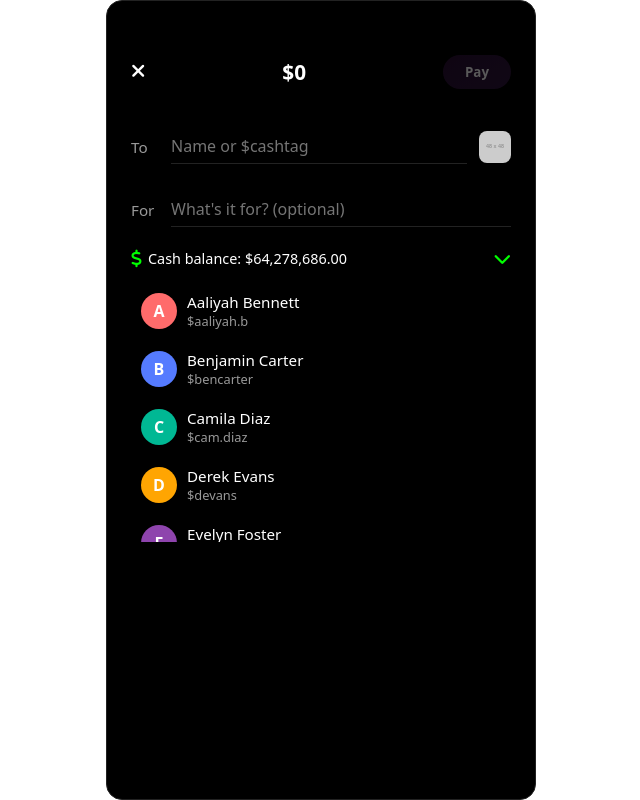
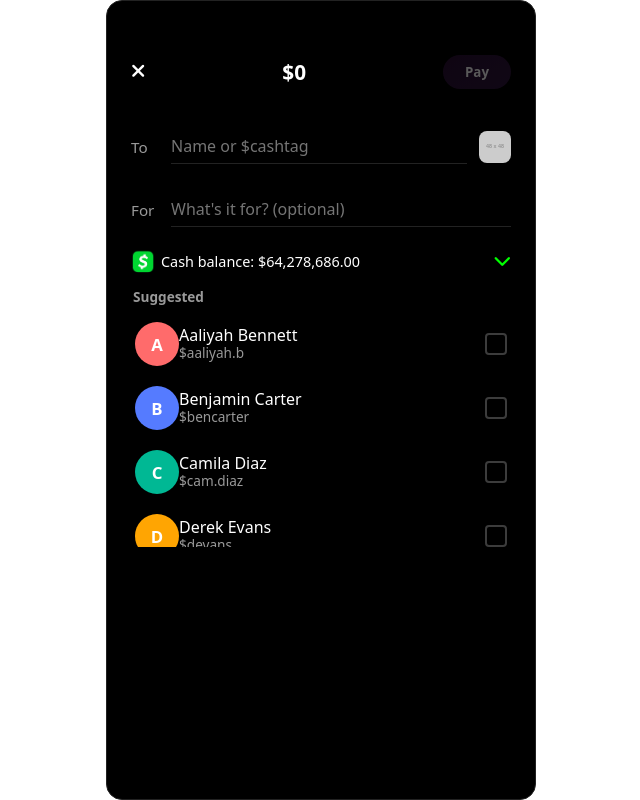
Before and after one commit to timalsina2000/CA, a plain HTML site: page pay.html in a window 1280 px wide. Shown: the whole page, without its empty margins (319-959 px from the left). Drawn offline with Linux system fonts and the light colour scheme; placeholder pictures from the web are drawn by us.

```diff
--- a/pay.html
+++ b/pay.html
@@ -2,7 +2,8 @@
 <html lang="en">
 <head>
 <meta charset="UTF-8" />
-  <meta name="viewport" content="width=device-width, initial-scale=1, maximum-scale=1, user-scalable=no" />
+<meta name="viewport"
+      content="width=device-width, initial-scale=1, maximum-scale=1, user-scalable=no" />
 <title>Pay</title>
 
 <link rel="stylesheet"
@@ -10,7 +11,13 @@
       crossorigin="anonymous" referrerpolicy="no-referrer" />
 
 <style>
-    :root{--bg:#000;--text:#fff;--text-dim:#999;--pill-start:#2b1035;--pill-end:#30163d}
+:root{
+  --bg:#000;
+  --text:#fff;
+  --text-dim:#999;
+  --pill-start:#2b1035;
+  --pill-end:#30163d;
+}
 *{box-sizing:border-box;margin:0;padding:0;font-family:system-ui,sans-serif}
 
 .phone{
@@ -46,31 +53,101 @@
 }
 .row input:focus{outline:none;border-bottom-color:#444}
 
-    #suggestions{
-      margin-top:14px;
-      max-height:260px;              /* taller so 10 rows fit before scroll */
-      overflow-y:auto;
-    }
-    .sg{
-      display:flex;align-items:center;gap:10px;
-      padding:10px;border-radius:12px;cursor:pointer;
-      transition:background .15s;
-    }
-    .sg:hover{background:#111}
-    .sg-typed{background:#0a0a0a}
-
-    .avatar{
-      width:36px;height:36px;border-radius:50%;
-      flex-shrink:0;display:flex;align-items:center;justify-content:center;
-      font-weight:600;color:#fff;
-    }
-    .nm{font-size:.95rem}
-    .handle{font-size:.8rem;color:var(--text-dim)}
-
 .balance{
   margin-top:22px;display:flex;align-items:center;gap:6px;font-size:.9rem;
 }
 .balance i{font-size:1.1rem;color:#0f0}
+
+/* ---------- suggestions list container ---------- */
+#suggestions{
+  margin-top:14px;
+  max-height:260px;
+  overflow-y:auto;
+  width:100%;
+}
+.sg-heading{
+  font-size:.85rem;
+  font-weight:600;
+  color:var(--text-dim);
+  margin-bottom:6px;
+  padding:0 2px;
+  text-transform:none; /* screenshot uses Title Case */
+}
+
+/* suggestion row (screenshot style) */
+.sg-row{
+  display:flex;align-items:center;
+  width:100%;
+  padding:10px 4px;
+  border-radius:12px;
+  cursor:pointer;
+  transition:background .15s;
+}
+.sg-row:hover{background:#111}
+
+/* avatar types */
+.sg-avatar-img,
+.sg-avatar-fallback{
+  width:44px;
+  height:44px;
+  border-radius:50%;
+  flex-shrink:0;
+  object-fit:cover;
+  display:block;
+}
+.sg-avatar-fallback{
+  display:flex;
+  align-items:center;
+  justify-content:center;
+  font-weight:600;
+  color:#fff;
+  background:#555;
+  font-size:1.05rem;
+}
+
+/* text block */
+.sg-txt{
+  flex:1;
+  min-width:0; /* for ellipsis */
+}
+.sg-name{
+  font-size:1rem;
+  font-weight:500;
+  line-height:1.2;
+  white-space:nowrap;
+  overflow:hidden;
+  text-overflow:ellipsis;
+}
+.sg-handle{
+  font-size:.85rem;
+  color:var(--text-dim);
+  line-height:1.2;
+  white-space:nowrap;
+  overflow:hidden;
+  text-overflow:ellipsis;
+}
+
+/* selection square (visual only) */
+.sg-check{
+  width:22px;
+  height:22px;
+  margin-left:8px;
+  border:2px solid #555;
+  border-radius:4px;
+  flex-shrink:0;
+  display:flex;
+  align-items:center;
+  justify-content:center;
+  font-size:1rem;
+  color:var(--text);
+  opacity:.7;
+}
+.sg-row.selected .sg-check{
+  border-color:var(--text);
+  opacity:1;
+}
+.sg-row.selected .sg-check i{display:block}
+.sg-check i{display:none}
 
 /* ---------- full-screen loading overlay ---------- */
 #loading{
@@ -96,7 +173,6 @@
   border-radius:50%;
   opacity:.9;
 }
-    /* place 12 dots around a circle */
 .dots-loader span:nth-child(1)  {transform:rotate(  0deg) translate(28px);}
 .dots-loader span:nth-child(2)  {transform:rotate( 30deg) translate(28px);}
 .dots-loader span:nth-child(3)  {transform:rotate( 60deg) translate(28px);}
@@ -109,21 +185,22 @@
 .dots-loader span:nth-child(10) {transform:rotate(270deg) translate(28px);}
 .dots-loader span:nth-child(11) {transform:rotate(300deg) translate(28px);}
 .dots-loader span:nth-child(12) {transform:rotate(330deg) translate(28px);}
+@keyframes dots-rotate{to{transform:rotate(360deg)}}
 
-    @keyframes dots-rotate{
-      to{transform:rotate(360deg)}
-    }
-
-    /* reduced motion: fade-pulse instead of spin */
+/* reduced motion */
 @media (prefers-reduced-motion:reduce){
   .dots-loader{animation:none}
-      .dots-loader span{
-        animation:dots-pulse 1s ease-in-out infinite alternate;
-      }
+  .dots-loader span{animation:dots-pulse 1s ease-in-out infinite alternate}
   @keyframes dots-pulse{
     from{opacity:.3;transform:scale(.8)}
     to{opacity:1;transform:scale(1)}
   }
+}
+.bal-icon{
+  width:24px;
+  height:24px;
+  border-radius:6px;     /* or 50% if you want round */
+  object-fit:cover;
 }
 </style>
 </head>
@@ -147,7 +224,7 @@
   </div>
 
   <div class="balance">
-      <i class="fab fa-dollar-sign"></i>
+    <img src="cash.png" alt="Cash" class="bal-icon">
     <span id="balanceText"></span>
     <i class="fas fa-chevron-down" style="margin-left:auto"></i>
   </div>
@@ -166,7 +243,7 @@
 /* ---------- helpers ---------- */
 const $ = id => document.getElementById(id);
 const params = new URLSearchParams(location.search);
-    const payAmount = parseFloat(params.get('amount') || '0');   // number
+const payAmount = parseFloat(params.get('amount') || '0');
 $('amountHdr').textContent = '$' + payAmount;
 
 /* initialise / fetch balance */
@@ -211,7 +288,7 @@
   { name: 'Diana Prince',        tag: '$dianap',           color: '#C0392B' },
   { name: 'Ethan Brooks',        tag: '$ethanb',           color: '#27AE60' },
   { name: 'Fiona Gallagher',     tag: '$fionag',           color: '#A569BD' },
-      { name: 'Gavin Hart',          tag: '$gavinh',           color: '#F1C40F' },
+  { name: 'Gavin Hart',          tag: '#gavinh',           color: '#F1C40F' },
   { name: 'Hannah Kim',          tag: '$hannahk',          color: '#0ABDE3' },
   { name: 'Ivan Lopez',          tag: '$ivanl',            color: '#E17055' },
   { name: 'Jasmine Moore',       tag: '$jmoore',           color: '#EE5253' },
@@ -233,78 +310,80 @@
   { name: 'Zara Edwards',        tag: '$zarae',            color: '#24AE60' }
 ];
 
-    const toInput = $('toInput');
+const toInput       = $('toInput');
 const suggestionsEl = $('suggestions');
-    const payBtn = $('payBtn');
-    const loading = $('loading');
+const payBtn        = $('payBtn');
+const loading       = $('loading');
+let currentSelected = null; // track which contact user tapped
 
 /* escape HTML to avoid injection */
 const escMap = { '&': '&amp;', '<': '&lt;', '>': '&gt;', '"': '&quot;', "'": '&#39;' };
 function esc(str){return str.replace(/[&<>"']/g, ch => escMap[ch]);}
 
-    const MIN_SUGGESTIONS = 10;   // total rows to show (typed counts as 1)
+const MIN_SUGGESTIONS = 10;
 
-    /* ---------- live suggestions ---------- */
+/* build avatar node (image vs fallback letter) */
+function buildAvatar(c){
+  // if you later add real photos, pass c.img
+  if(c.img){
+    return `<img class="sg-avatar-img" src="${esc(c.img)}" alt="">`;
+  }
+  return `<div class="sg-avatar-fallback" style="background:${c.color}">${esc(c.name[0])}</div>`;
+}
+
+/* render suggestions screenshot style */
 function renderSuggestions(){
   const raw = toInput.value.trim();
   const q   = raw.toLowerCase();
-      suggestionsEl.innerHTML = '';
 
-      // helper to build a suggestion node
-      function addContactRow(c, extraClass=''){
-        const div = document.createElement('div');
-        div.className = 'sg' + (extraClass ? ' ' + extraClass : '');
-        div.innerHTML = `
-          <div class="avatar" style="background:${c.color}">${c.name[0]}</div>
-          <div><div class="nm">${esc(c.name)}</div><div class="handle">${esc(c.tag)}</div></div>`;
-        div.onclick = () => {
-          toInput.value = c.tag;
-          suggestionsEl.innerHTML = '';
-          payBtn.disabled = false;
-        };
-        suggestionsEl.appendChild(div);
-      }
+  // Filter
+  let list = raw
+    ? contacts.filter(c => c.name.toLowerCase().includes(q) || c.tag.toLowerCase().includes(q))
+    : contacts.slice(); // all
 
-      // NOTHING TYPED → show top N contacts
-      if(!raw){
-        contacts.slice(0, MIN_SUGGESTIONS).forEach(c => addContactRow(c));
-        return;
-      }
-
-      // ALWAYS show a "typed" suggestion first
-      const typedDiv = document.createElement('div');
-      typedDiv.className='sg sg-typed';
-      const firstChar = esc(raw[0] || '?').toUpperCase();
-      const displayHandle = raw.startsWith('$') ? raw : '$' + raw; // keep $ in lower/handle
-      typedDiv.innerHTML = `
-        <div class="avatar" style="background:#333">${firstChar}</div>
-        <div><div class="nm">${esc(raw)}</div><div class="handle">${esc(displayHandle)}</div></div>`;
-      typedDiv.onclick = () => {
-        toInput.value = raw;
-        suggestionsEl.innerHTML='';
-        payBtn.disabled = false;
-      };
-      suggestionsEl.appendChild(typedDiv);
-
-      // MATCHED contacts
-      const matches = contacts.filter(
-        c => c.name.toLowerCase().includes(q) || c.tag.toLowerCase().includes(q)
-      );
-
-      // If we don't reach MIN_SUGGESTIONS total, pad with additional contacts
-      if(matches.length + 1 < MIN_SUGGESTIONS){ // +1 for typed row
-        const need = MIN_SUGGESTIONS - 1 - matches.length;
-        const seen = new Set(matches.map(c=>c.tag.toLowerCase()));
+  // Ensure at least MIN_SUGGESTIONS
+  if(list.length < MIN_SUGGESTIONS){
+    // add more from contacts (already have all if raw empty)
+    // (no-op if raw empty & contacts length >= MIN_SUGGESTIONS)
+    const seen = new Set(list.map(c=>c.tag));
     for(const c of contacts){
-          if(seen.has(c.tag.toLowerCase())) continue;
-          matches.push(c);
-          seen.add(c.tag.toLowerCase());
-          if(matches.length >= MIN_SUGGESTIONS - 1) break;
+      if(seen.has(c.tag)) continue;
+      list.push(c);
+      if(list.length >= MIN_SUGGESTIONS) break;
     }
   }
 
-      // render matches
-      matches.forEach(c => addContactRow(c));
+  // Limit display? screenshot shows scroll; we show all; fine.
+  // We'll just render full list.
+  const frag = document.createDocumentFragment();
+
+  const heading = document.createElement('div');
+  heading.className='sg-heading';
+  heading.textContent='Suggested';
+  frag.appendChild(heading);
+
+  list.forEach(c=>{
+    const row = document.createElement('div');
+    row.className='sg-row';
+    row.innerHTML = `
+      ${buildAvatar(c)}
+      <div class="sg-txt">
+        <div class="sg-name">${esc(c.name)}</div>
+        <div class="sg-handle">${esc(c.tag)}</div>
+      </div>
+      <div class="sg-check"><i class="fa-solid fa-check"></i></div>
+    `;
+    row.onclick = ()=>{
+      currentSelected = c;
+      toInput.value = c.tag;
+      payBtn.disabled = false;
+      suggestionsEl.innerHTML=''; // collapse list once chosen
+    };
+    frag.appendChild(row);
+  });
+
+  suggestionsEl.innerHTML='';
+  suggestionsEl.appendChild(frag);
 }
 
 toInput.addEventListener('input', () => {
@@ -312,7 +391,7 @@
   payBtn.disabled = !toInput.value.trim();
 });
 
-    /* initial render so user sees 10 suggestions immediately */
+/* initial render */
 renderSuggestions();
 
 /* ---------- pay action ---------- */
```
Also changed, not shown: index.html (+8 -3 lines), cash.png (added). Lines whose indentation alone changed are shown as unchanged.
